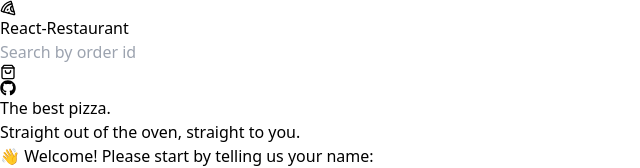
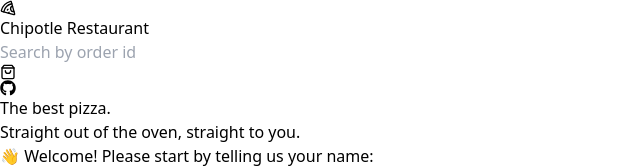
Before and after one commit to AngelQP/clone-restaurant, a React (Vite) app: page / in a window 1280 px wide. Shown: the top 168 px of the page, without its empty margins (0-640 px from the left). Built offline with nearby package versions, Linux system fonts and the light colour scheme.

Commit message:
Cambio de nombre y se añadio tag de google analityc

```diff
--- a/index.html
+++ b/index.html
@@ -2,6 +2,15 @@
 <html lang="es">
   <head>
     <!-- Google Tag Manager -->
+     <!-- Google tag (gtag.js) -->
+    <script async src="https://www.googletagmanager.com/gtag/js?id=G-1DK3S75QTJ"></script>
+    <script>
+      window.dataLayer = window.dataLayer || [];
+      function gtag(){dataLayer.push(arguments);}
+      gtag('js', new Date());
+
+      gtag('config', 'G-1DK3S75QTJ');
+    </script>
     <script>(function(w,d,s,l,i){w[l]=w[l]||[];w[l].push({'gtm.start':
       new Date().getTime(),event:'gtm.js'});var f=d.getElementsByTagName(s)[0],
       j=d.createElement(s),dl=l!='dataLayer'?'&l='+l:'';j.async=true;j.src=
--- a/src/ui/Header.jsx
+++ b/src/ui/Header.jsx
@@ -12,7 +12,7 @@
       <Link to="/" className="flex w-16 items-center gap-2 sm:w-1/4">
         <LuPizza className="h-8 w-8 text-orange-600" />
         <div className="hidden sm:block">
-          <h1 className="-mb-1 text-2xl font-bold">React-Restaurant</h1>
+          <h1 className="-mb-1 text-2xl font-bold">Chipotle Restaurant</h1>
           <Username />
         </div>
       </Link>
```
